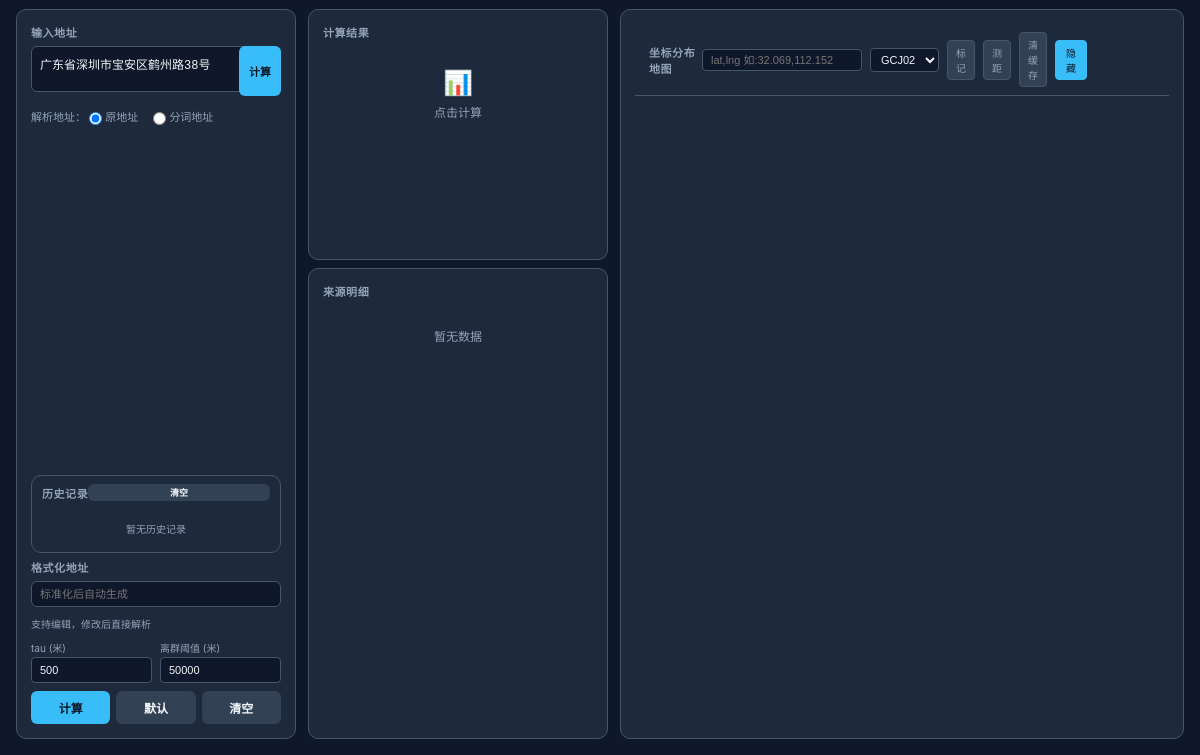
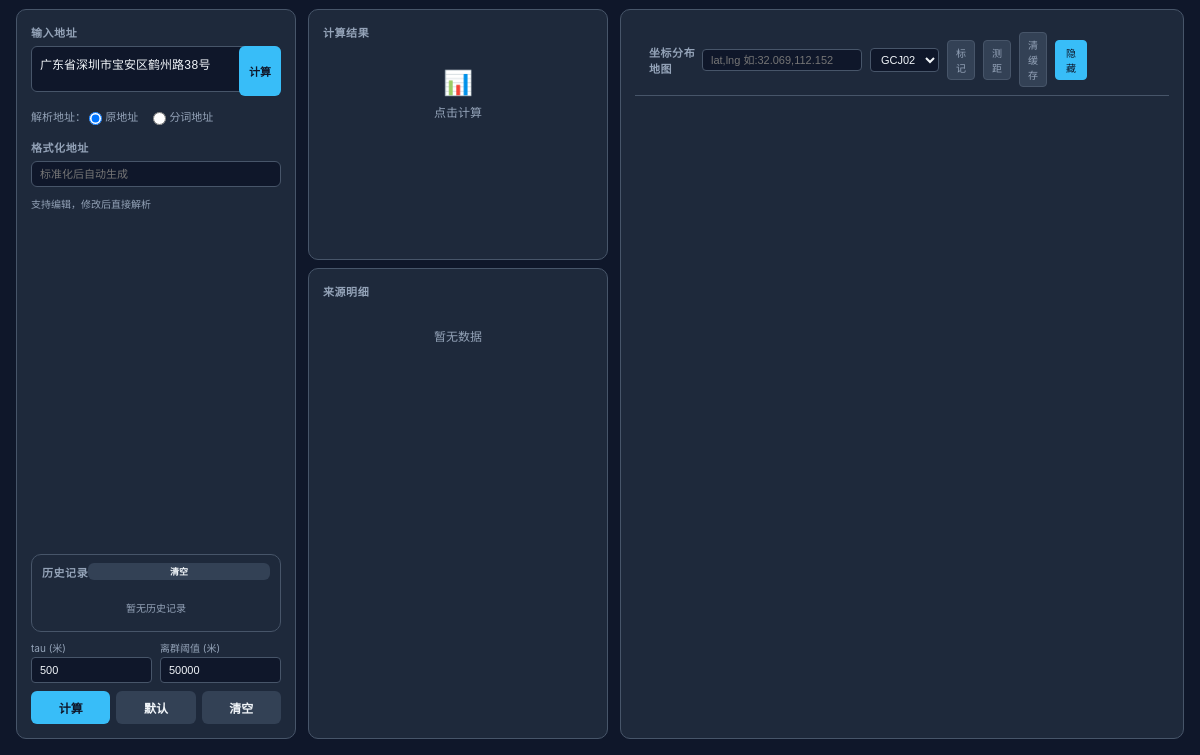
Before and after one commit to houpe/address-weight-calc, an Electron app: page index.html in a window 1200 px wide. Shown: the part 45-800 px from the top of the page. Drawn offline with Linux system fonts and the light colour scheme.

Commit message:
将格式化地址移到分词逻辑下方

```diff
--- a/index.html
+++ b/index.html
@@ -222,6 +222,9 @@
                 <label style="margin-right:12px;cursor:pointer"><input type="radio" name="parse-logic" value="logic1" checked style="vertical-align:middle"> 逻辑1</label>
                 <label style="cursor:pointer"><input type="radio" name="parse-logic" value="logic2" style="vertical-align:middle"> 逻辑2</label>
               </div>
+              <div class="card-title" style="margin-top:8px">格式化地址</div>
+              <input id="formatted-display" type="text" placeholder="标准化后自动生成" style="width:100%;background:var(--bg);border:1px solid var(--border);border-radius:6px;color:var(--accent);padding:6px 8px;font-size:11px;outline:none;margin-bottom:4px">
+              <div class="hint">支持编辑，修改后直接解析</div>
             </div>
             <div class="card" style="padding:8px 10px;">
               <div class="card-title" style="margin-bottom:4px;display:flex;justify-content:space-between;align-items:center">
@@ -230,9 +233,6 @@
               </div>
               <div id="address-history" style="max-height:180px;overflow-y:auto"></div>
             </div>
-            <div class="card-title">格式化地址</div>
-            <input id="formatted-display" type="text" placeholder="标准化后自动生成" style="width:100%;background:var(--bg);border:1px solid var(--border);border-radius:6px;color:var(--accent);padding:6px 8px;font-size:11px;outline:none;margin-bottom:4px">
-            <div class="hint">支持编辑，修改后直接解析</div>
           </div>
 
           <div class="params-row">
```
